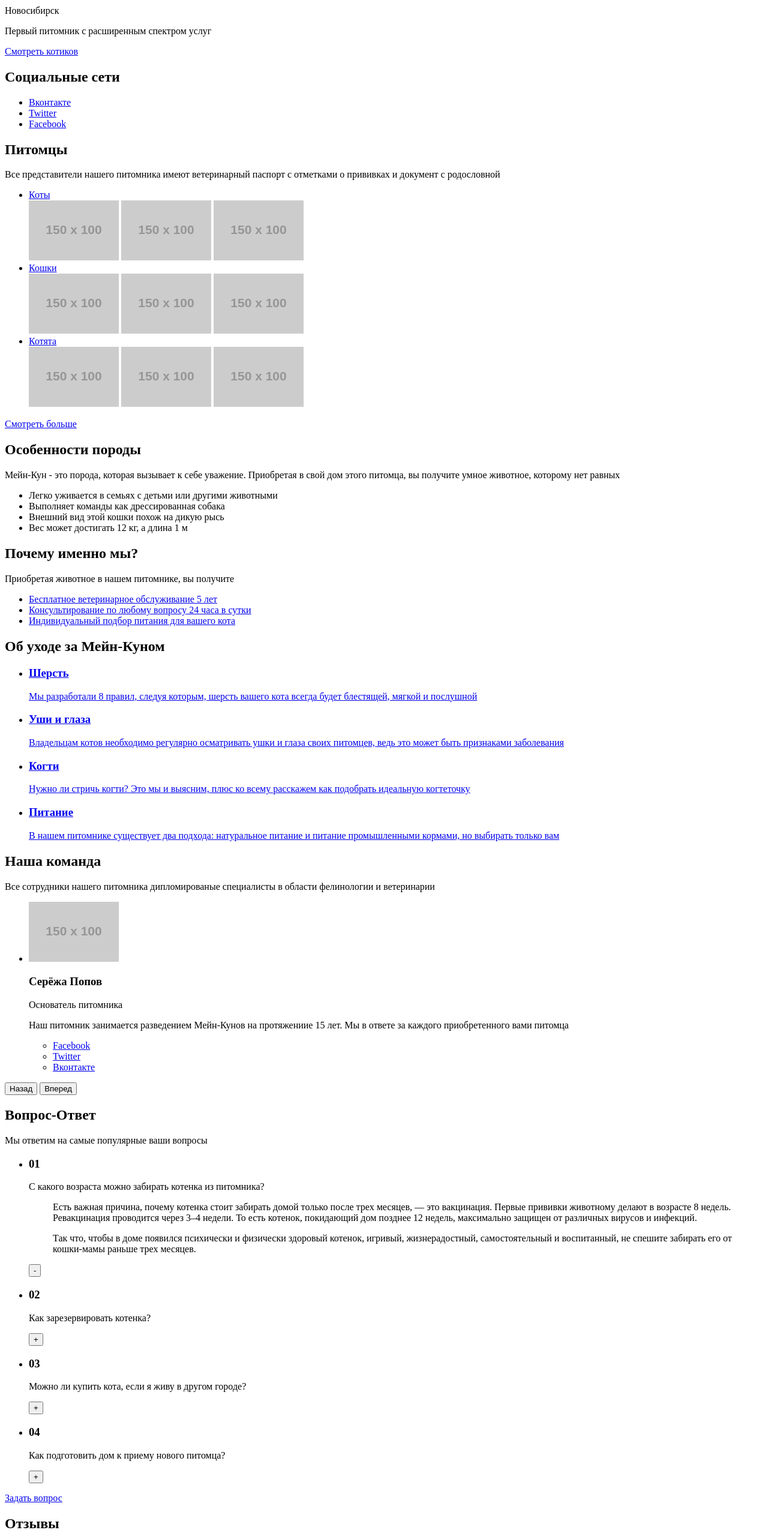
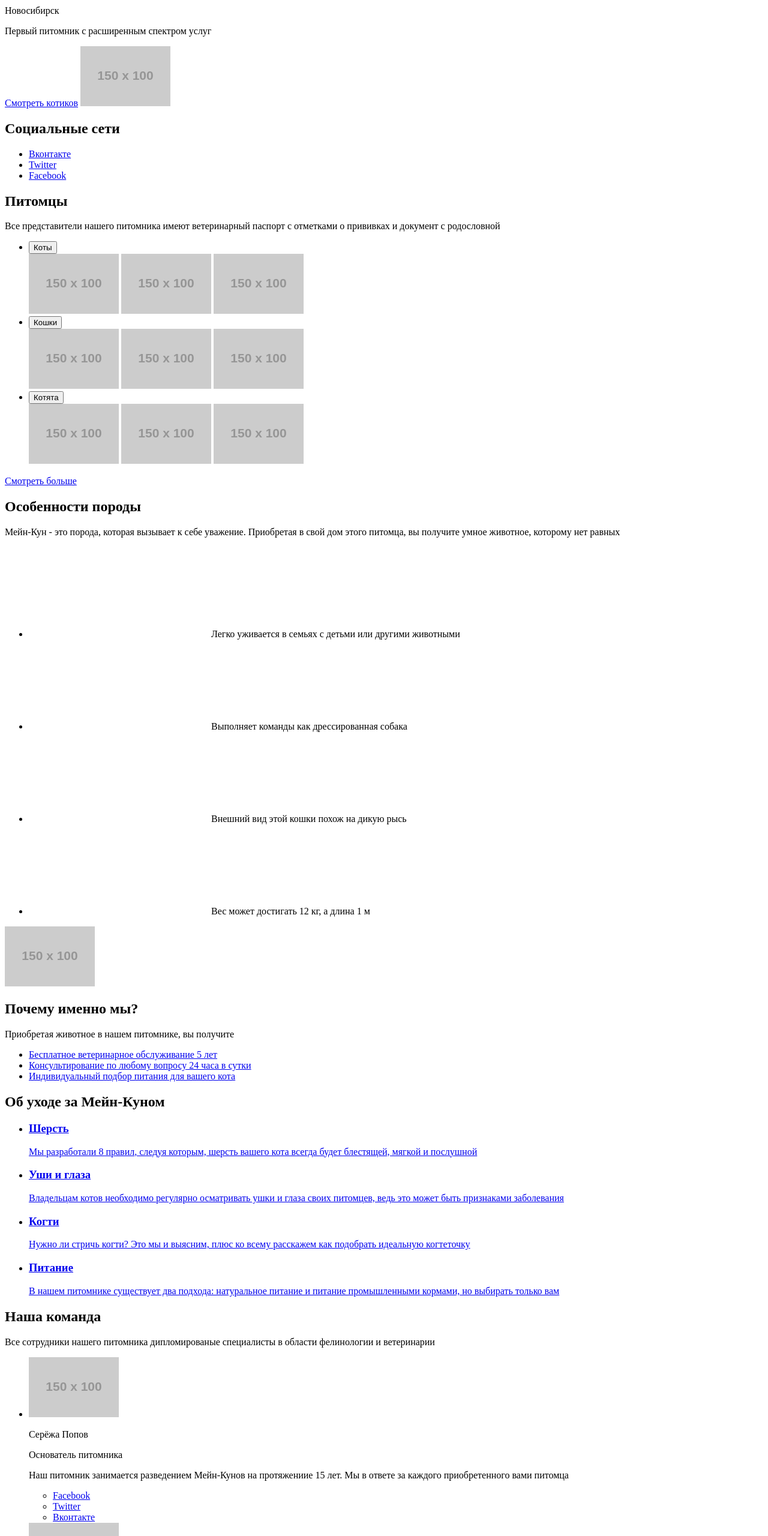
Before and after one commit to lizalukyanenko/MainCoon, a plain HTML site: page index.html in a window 1280 px wide. Shown: the part 240-2800 px from the top of the page at 60% size. Drawn offline with Linux system fonts and the light colour scheme; placeholder pictures from the web are drawn by us.

Commit message:
Correcting the layout

```diff
--- a/index.html
+++ b/index.html
@@ -5,7 +5,7 @@
         <title>Main Coon</title>
     </head>
     <body>
-        <header class="maiin-header">
+        <header class="main-header">
             <nav class="main-navigation">
                 <a class="nav-logo">
                     <img src="http://placehold.it/50x40" alt="Логотип Питомника Мейн-Кунов">
@@ -26,8 +26,7 @@
                 <p class="location">Новосибирск</p>
                 <p class="description">Первый питомник с расширенным спектром услуг</p>
                 <a class="button" href="#">Смотреть котиков</a>
-                <div class="about-cattery-back-img">
-                </div>
+                <img src="http://placehold.it/150x100" alt="Фото кот породы Мейн-Кун">
             </section>
 
             <aside class="social">
@@ -47,7 +46,7 @@
                 </p>
                 <ul class="pets-list">
                     <li class="pets-item">
-                        <a href="#">Коты</a>
+                        <button>Коты</button>
                         <div class="pets-gallery">
                             <a href="#"><img src="http://placehold.it/150x100" alt="Кот"></a>
                             <a href="#"><img src="http://placehold.it/150x100" alt="Кот"></a>
@@ -55,7 +54,7 @@
                         </div>
                     </li>
                     <li class="pets-item">
-                        <a href="#">Кошки</a>
+                        <button>Кошки</button>
                         <div class="pets-gallery visually-hidden">
                             <a href="#"><img src="http://placehold.it/150x100" alt="Кошка"></a>
                             <a href="#"><img src="http://placehold.it/150x100" alt="Кошка"></a>
@@ -63,7 +62,7 @@
                         </div>
                     </li>
                     <li class="pets-item">
-                        <a href="#">Котята</a>
+                        <button>Котята</button>
                         <div class="pets-gallery visually-hidden">
                             <a href="#"><img src="http://placehold.it/150x100" alt="Котенок"></a>
                             <a href="#"><img src="http://placehold.it/150x100" alt="Котенок"></a>
@@ -83,11 +82,24 @@
                         умное животное, которому нет равных
                     </p>
                     <ul class="features-list">
-                        <li class="features-item">Легко уживается в семьях с детьми или другими животными</li>
-                        <li class="features-item">Выполняет команды как дрессированная собака</li>
-                        <li class="features-item">Внешний вид этой кошки похож на дикую рысь</li>
-                        <li class="features-item">Вес может достигать 12 кг, а длина 1 м</li>
+                        <li class="features-item">
+                            <svg class="features-item__point"></svg>
+                            Легко уживается в семьях с детьми или другими животными
+                        </li>
+                        <li class="features-item">
+                            <svg class="features-item__point"></svg>
+                            Выполняет команды как дрессированная собака
+                        </li>
+                        <li class="features-item">
+                            <svg class="features-item__point"></svg>
+                            Внешний вид этой кошки похож на дикую рысь
+                        </li>
+                        <li class="features-item">
+                            <svg class="features-item__point"></svg>
+                            Вес может достигать 12 кг, а длина 1 м
+                        </li>
                     </ul>
+                    <img src="http://placehold.it/150x100" alt="Фото кот породы Мейн-Кун">
                 </div>
             </section>
 
@@ -163,11 +175,25 @@
                 <ul class="team-list">
                     <li class="team-item">
                         <img src="http://placehold.it/150x100" alt="Фото сотрудника">
-                        <h3>Серёжа Попов</h3>
+                        <p class="team-person">Серёжа Попов</p>
                         <p class="description">Основатель питомника</p>
                         <p>
                             Наш питомник занимается разведением Мейн-Кунов
                             на протяжениие 15 лет. Мы в ответе за каждого
+                            приобретенного вами питомца
+                        </p>
+                        <ul class="social-link">
+                            <li><a class="social-button" href="#">Facebook</a></li>
+                            <li><a class="social-button" href="#">Twitter</a></li>
+                            <li><a class="social-button" href="#">Вконтакте</a></li>
+                        </ul>
+                    </li>
+                    <li class="team-ite visually-hidden">
+                        <img src="http://placehold.it/150x100" alt="Фото сотрудника">
+                        <p class="team-person">Ира Петрова</p>
+                        <p class="description">Ветеринар</p>
+                        <p>
+                            Мы в ответе за каждого
                             приобретенного вами питомца
                         </p>
                         <ul class="social-link">
@@ -186,9 +212,9 @@
             <section class="help">
                 <h2>Вопрос-Ответ</h2>
                 <p class="description">Мы ответим на самые популярные ваши вопросы</p>
-                <ul class="help-list">
+                <ol class="help-list">
                     <li class="help-item">
-                        <h3>01</h3>
+                        <button class="button">
                             <dl class="help-question-answer">
                                 <dt class="help-question">С какого возраста можно забирать котенка из питомника?</dt>
                                 <dd class="help-answer">
@@ -204,31 +230,50 @@
                                     </p>
                                 </dd>
                             </dl>
-                        <button class="button">-</button>
+                            <div class="care-arrow-img"></div>
+                        </button>
                     </li>
                     <li class="help-item">
-                        <h3>02</h3>
+                        <button class="button">
                             <dl class="help-question-answer">
                                 <dt class="help-question">Как зарезервировать котенка?</dt>
-                            <dd class="help-answer visually-hidden"></dd>
+                                <dd class="help-answer visually-hidden">
+                                    <p>
+                                        Есть важная причина, почему котенка стоит забирать домой только после
+                                        трех месяцев, — это вакцинация. Первые прививки животному делают в возрасте 8 недель.
+                                    </p>
+                                </dd>
                             </dl>
-                        <button class="button">+</button>
+                            <div class="care-arrow-img"></div>
+                        </button>
                     </li>
                     <li class="help-item">
-                        <h3>03</h3>
+                        <button class="button">
                             <dl class="help-question-answer">
                                 <dt class="help-question">Можно ли купить кота, если я живу в другом городе?</dt>
-                            <dd class="help-answer visually-hidden"></dd>
+                                <dd class="help-answer visually-hidden">
+                                    <p>
+                                        Первые прививки животному делают в возрасте 8 недель.
+                                        Ревакцинация проводится через 3–4 недели.
+                                    </p>
+                                </dd>
                             </dl>
-                        <button class="button">+</button>
+                            <div class="care-arrow-img"></div>
+                        </button>
                     </li>
                     <li class="help-item">
-                        <h3>04</h3>
+                        <button class="button">
                             <dl class="help-question-answer">
                                 <dt class="help-question">Как подготовить дом к приему нового питомца?</dt>
-                            <dd class="help-answer visually-hidden"></dd>
+                                <dd class="help-answer visually-hidden">
+                                    <p>
+                                        Так что, чтобы в доме появился психически и физически здоровый котенок, игривый, жизнерадостный,
+                                        самостоятельный и воспитанный, не спешите забирать его от кошки-мамы раньше трех месяцев.
+                                    </p>
+                                </dd>
                             </dl>
-                        <button class="button">+</button>
+                            <div class="care-arrow-img"></div>
+                        </button>
                     </li>
                 </ul>
                 <a class="button" href="#">Задать вопрос</a>
@@ -239,7 +284,7 @@
                 <ul class="reviews-list">
                     <li class="reviews-item">
                         <img src="http://placehold.it/150x100" alt="Фото клиента, оставившего комментарий">
-                        <h3>Василиса Лазарева</h3>
+                        <p class="reviews-person">Василиса Лазарева</p>
                         <p>
                             Я выражаю огромную благодарность
                             вашему питомнику. Мой Феликс невероятно
@@ -275,7 +320,7 @@
 
                 <section class="contacts">
                     <h2 class="visually-hidden">Конктактная информация</h2>
-                    <p>Новосибирск, Пушкинский проспект, 19</p>
+                    <a class="link-location" href="https://goo.gl/maps/xfenkhVFY4nzdo4aA">Новосибирск, Пушкинский проспект, 19</a>
                     <a class="link-number" href="tel:+73839006465">+7 (383) 900-64-65</a>
                 </section>
             </footer>
```
Lines whose indentation alone changed are shown as unchanged.
